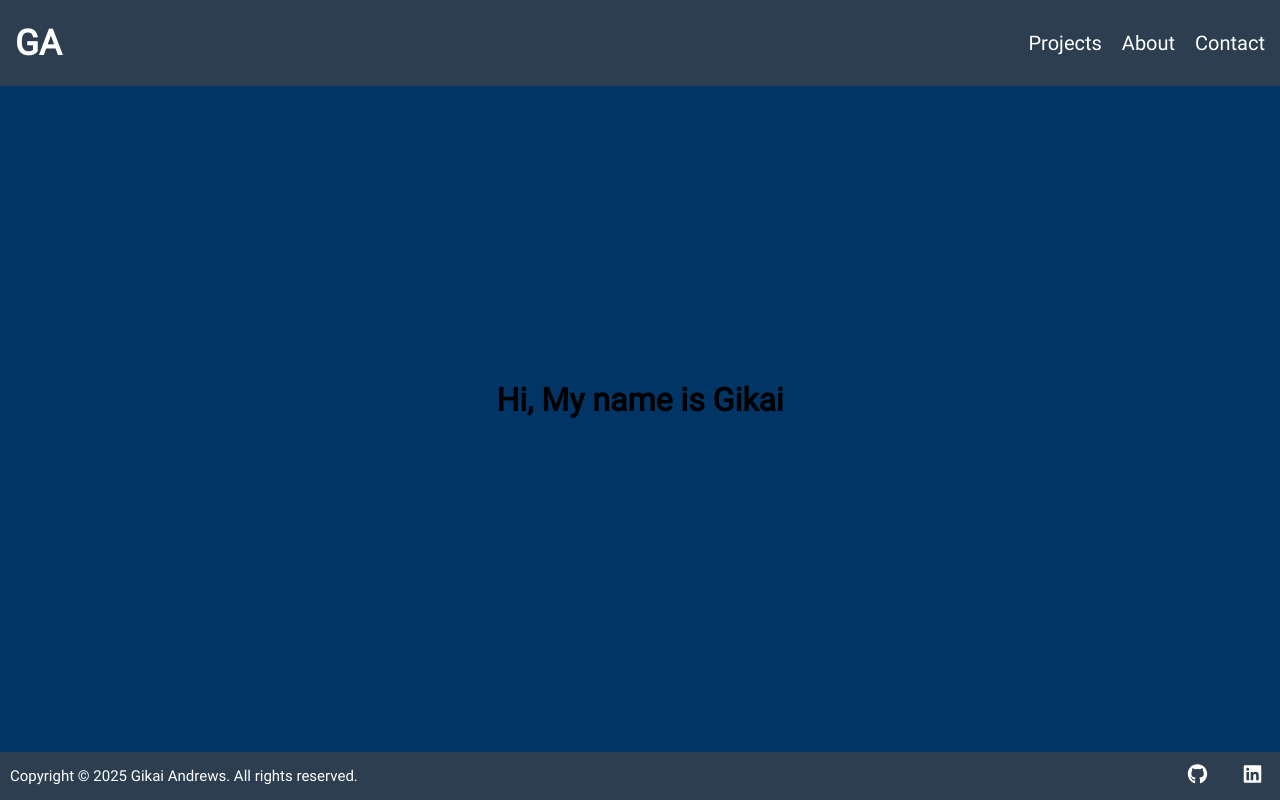
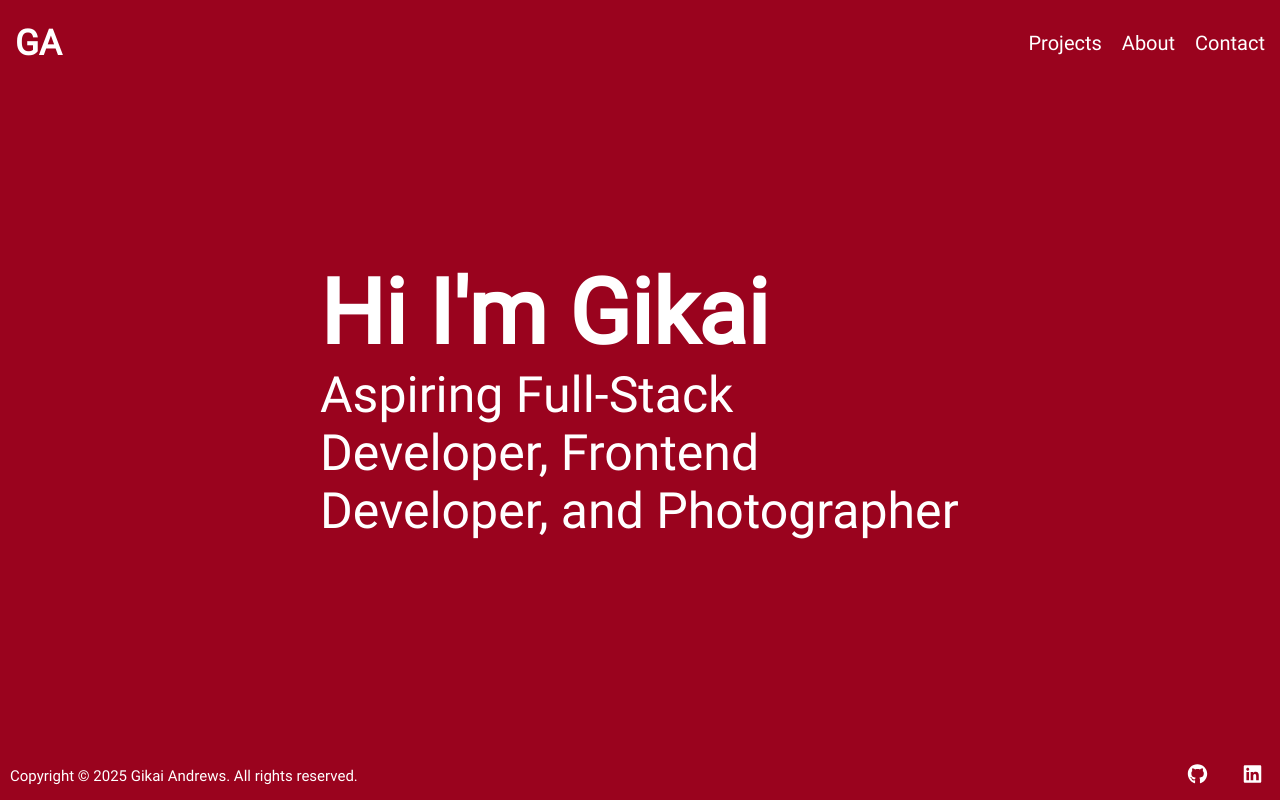
Before and after one commit to GikaiA/gikai-portfolio, a React (Vite) app in the folder gikai-portfolio/: page / in a window 1280 px wide. Built offline with nearby package versions, Linux system fonts and the light colour scheme.

Commit message:
might do red/gold theme

```diff
--- a/gikai-portfolio/src/App.css
+++ b/gikai-portfolio/src/App.css
@@ -1,6 +1,6 @@
 body{
   margin: 0;
-  background-color:#003566 ;
+  background-color:#9a031e ;
   font-family: 'Roboto';
 }
 
--- a/gikai-portfolio/src/Footer/Footer.css
+++ b/gikai-portfolio/src/Footer/Footer.css
@@ -4,7 +4,7 @@
     left: 0;
     bottom: 0;
     width: 100%;
-    background-color: #2c3e50;
+    /* background-color: #2c3e50; */
     color: white;
     text-align: center;
     justify-content: space-between;
--- a/gikai-portfolio/src/Home/Home.css
+++ b/gikai-portfolio/src/Home/Home.css
@@ -9,3 +9,24 @@
   transform: translate(-50%, -50%);
   z-index: -1;
 }
+
+.hero-section {
+  width: 100%;
+  height: 100%;
+  max-width: 100%;
+  max-height: 100%;
+  display: block;
+}
+
+.hero-title {
+  font-size: 90px;
+  color: white;
+  margin: 0;
+}
+.hero-text {
+  font-size: 50px;
+  color: white;
+  margin: 0 auto;
+  max-width: 100%;
+  /* padding: 12px 20px; */
+}
--- a/gikai-portfolio/src/Home/Home.jsx
+++ b/gikai-portfolio/src/Home/Home.jsx
@@ -5,7 +5,8 @@ function Home() {
   return (
     <div className='home'>
         <div className='hero-section'>
-            <h1>Hi, My name is Gikai</h1>
+            <h1 className='hero-title'>Hi I'm Gikai</h1>
+            <p className='hero-text'>Aspiring Full-Stack Developer, Frontend Developer, and Photographer</p>
         </div>
     </div>
   )
--- a/gikai-portfolio/src/Navbar/Navbar.css
+++ b/gikai-portfolio/src/Navbar/Navbar.css
@@ -2,7 +2,7 @@
   display: flex;
   justify-content: space-between;
   align-items: center;
-  background: #2c3e50;
+  /* background: #2c3e50; */
   padding: 15px 15px;
   color: white;
   font-family: "Roboto";
```
Also changed, not shown: 1 other file (tests, documents, lock files or other folders).
